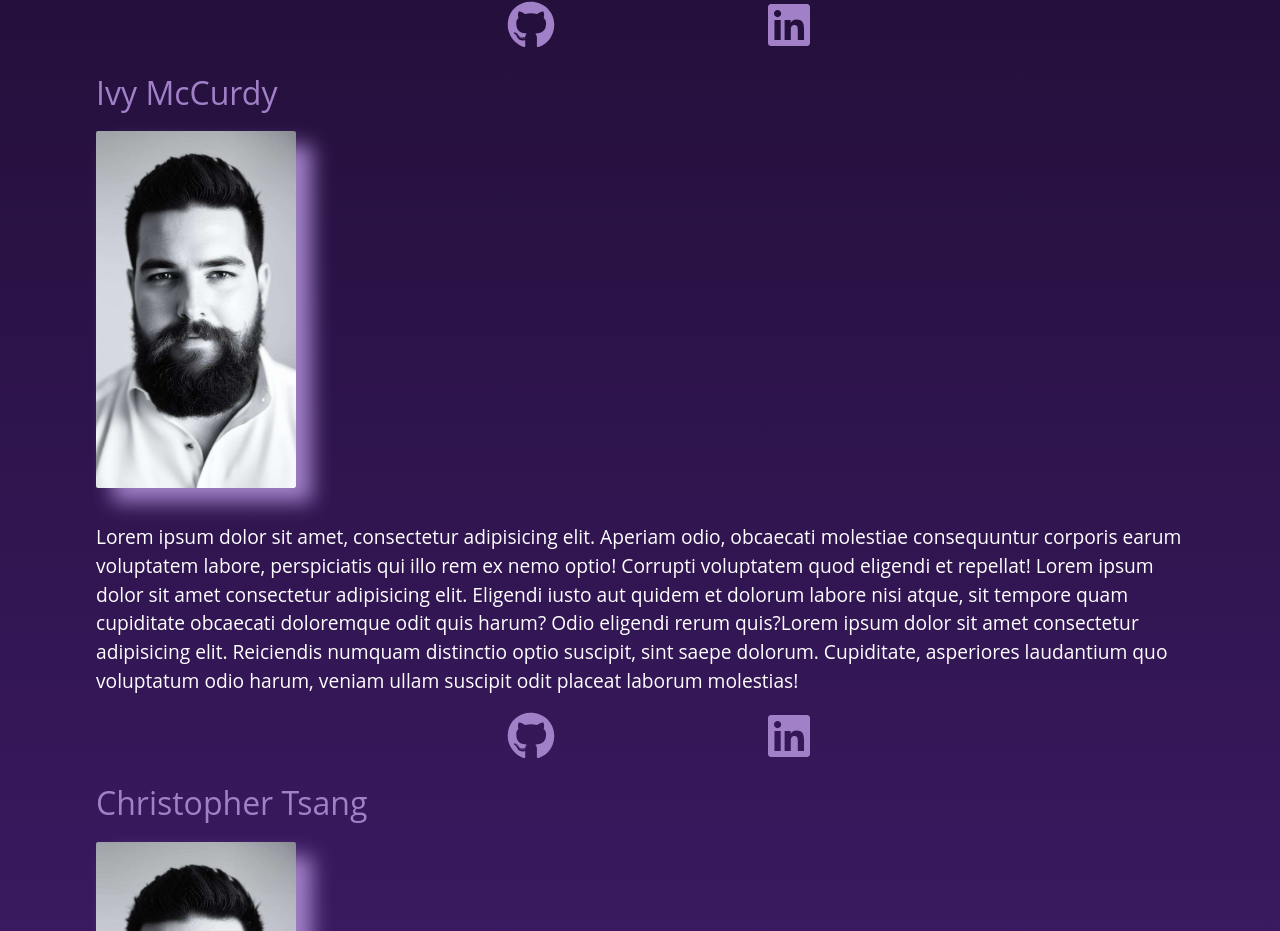
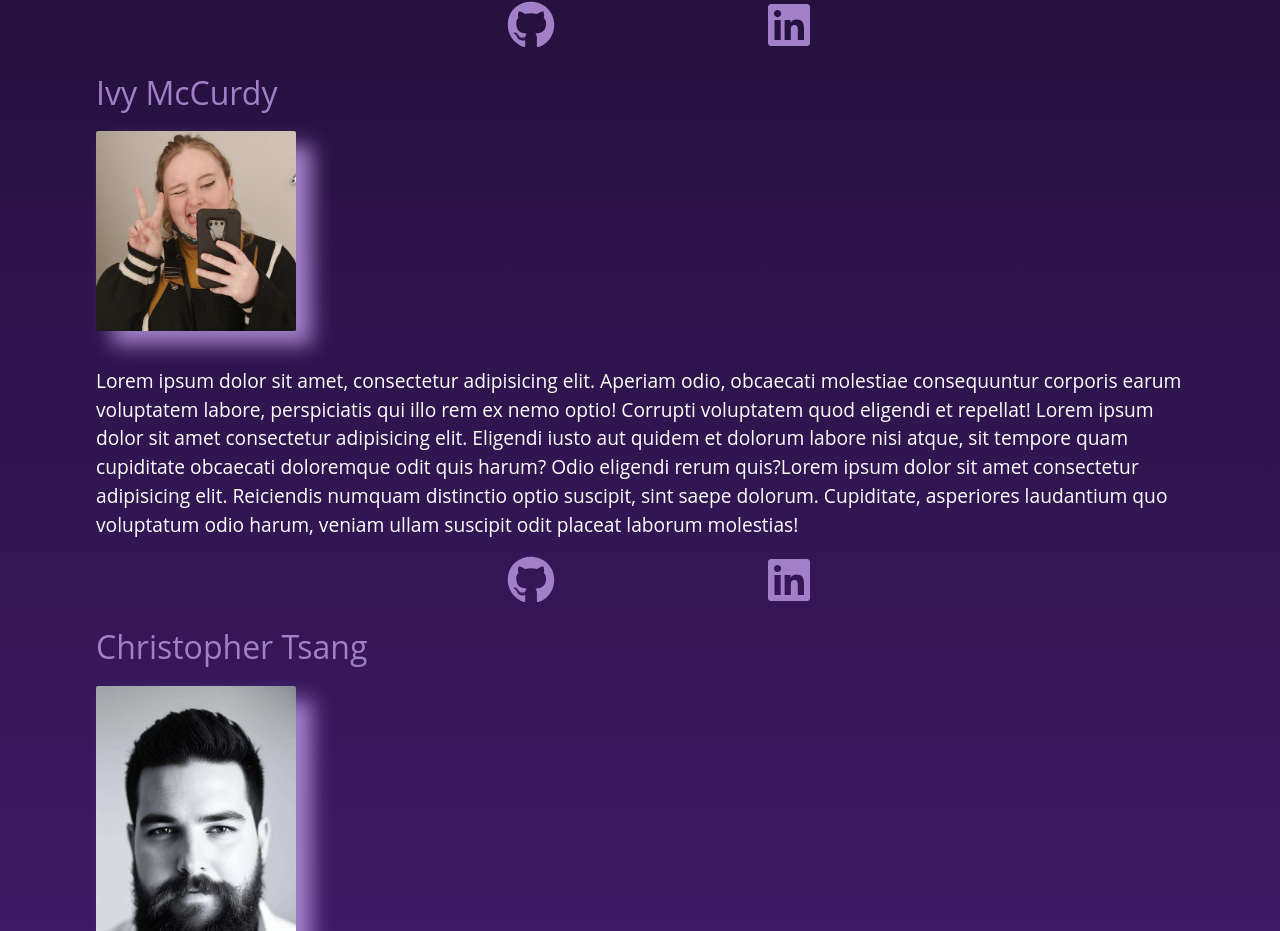
Before and after one commit to ZacWheeler3/job-huntr, a React (Vite) app in the folder client/: page /AboutPage in a window 1280 px wide. Shown: the part 1532-2463 px from the top of the page. Built offline with nearby package versions, Linux system fonts and the light colour scheme.

Commit message:
added ivy about pic

```diff
--- a/client/src/pages/AboutPage.jsx
+++ b/client/src/pages/AboutPage.jsx
@@ -5,7 +5,7 @@ import {
 } from "react-icons/fa";
 import zac from "../../public/zac.jpg?url";
 import dave from "../../public/dave.png?url";
-
+import ivy from "../../public/ivy.jpg?url";
 const AboutPage = () => {
   return (
     <div className="about-container">
@@ -78,7 +78,7 @@ const AboutPage = () => {
         </div>
         <div className="dev-name">Ivy McCurdy</div>
         <div className="dev-pic">
-          <img src={zac} alt="My Image" />
+          <img src={ivy} alt="My Image" />
         </div>
         <div className="dev-creds">
           <p>
```
